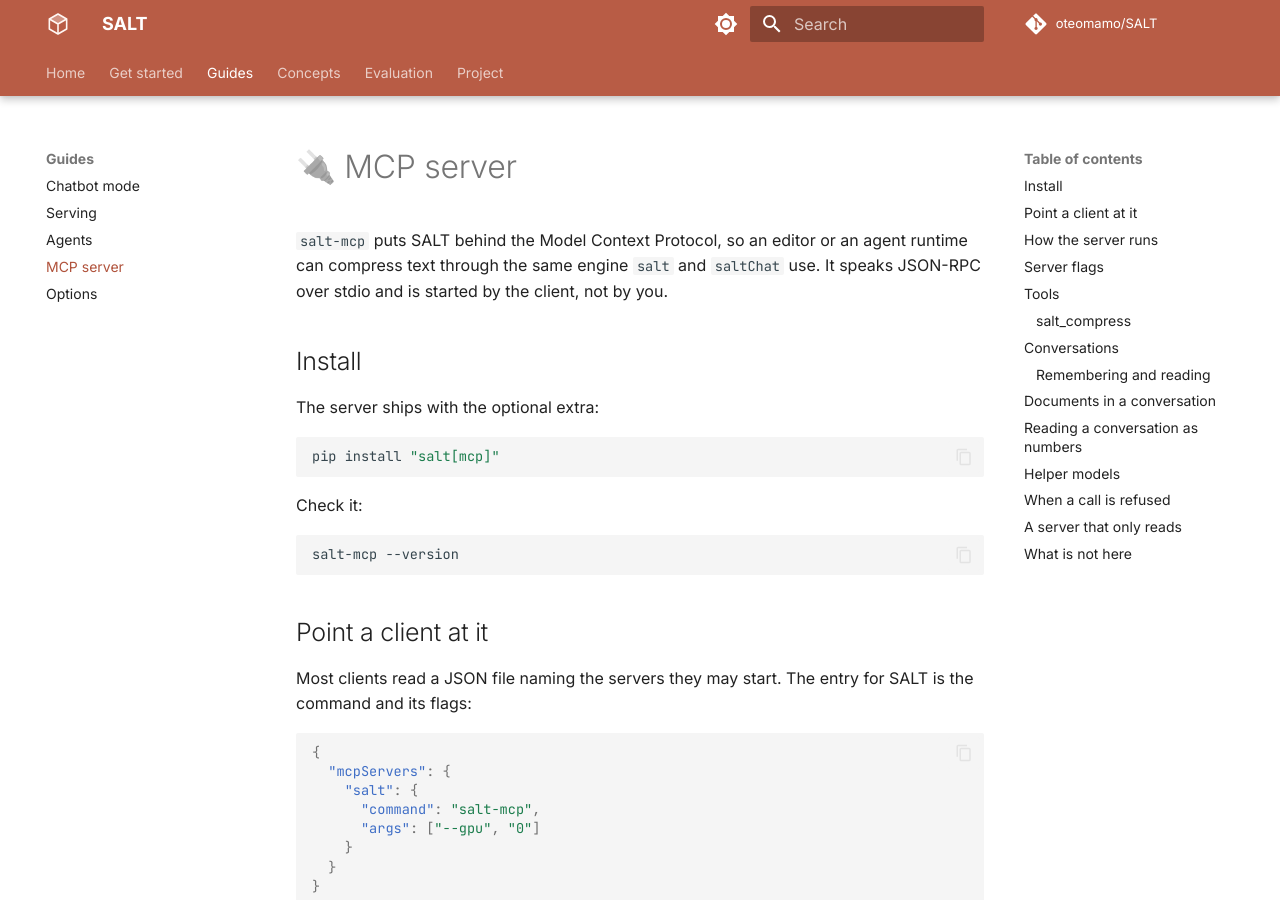
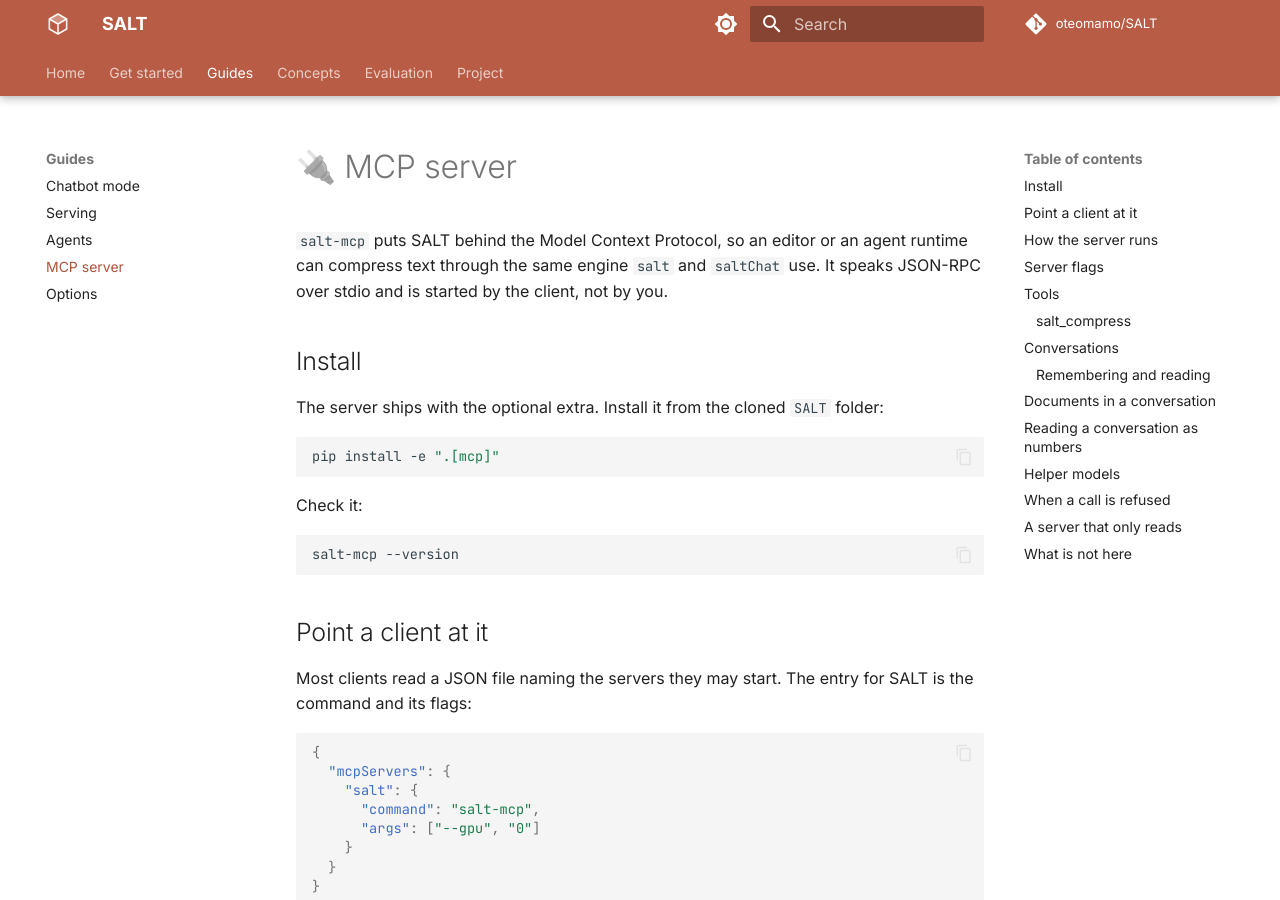
Before and after one commit to oteomamo/SALT, an MkDocs documentation site: the page built from docs/mcp.md, in a window 1280 px wide and 900 px high. Built offline with MkDocs 1.6.1 and Material for MkDocs 9.7.7, drawn with Linux system fonts in a browser that asks for light colours; comment, search, counter and statistics services are not loaded; the version menu is left out.

Commit message:
v3.0.32 mcp: the install line points at the clone

````diff
--- a/docs/mcp.md
+++ b/docs/mcp.md
@@ -7,10 +7,11 @@ client, not by you.
 
 ## Install
 
-The server ships with the optional extra:
+The server ships with the optional extra. Install it from the cloned
+`SALT` folder:
 
 ```bash
-pip install "salt[mcp]"
+pip install -e ".[mcp]"
 ```
 
 Check it:
--- a/pyproject.toml
+++ b/pyproject.toml
@@ -4,7 +4,7 @@ build-backend = "setuptools.build_meta"
 
 [project]
 name = "salt"
-version = "3.0.31"
+version = "3.0.32"
 description = "SALT: Salience-Aware Lexical Trie for Long-Context Compression"
 readme = "README.md"
 license = "MIT"
````
Also changed, not shown: docs/changelog.md (+2 -2 lines), docs/installation.md (+1 -1 lines), 2 other files.
